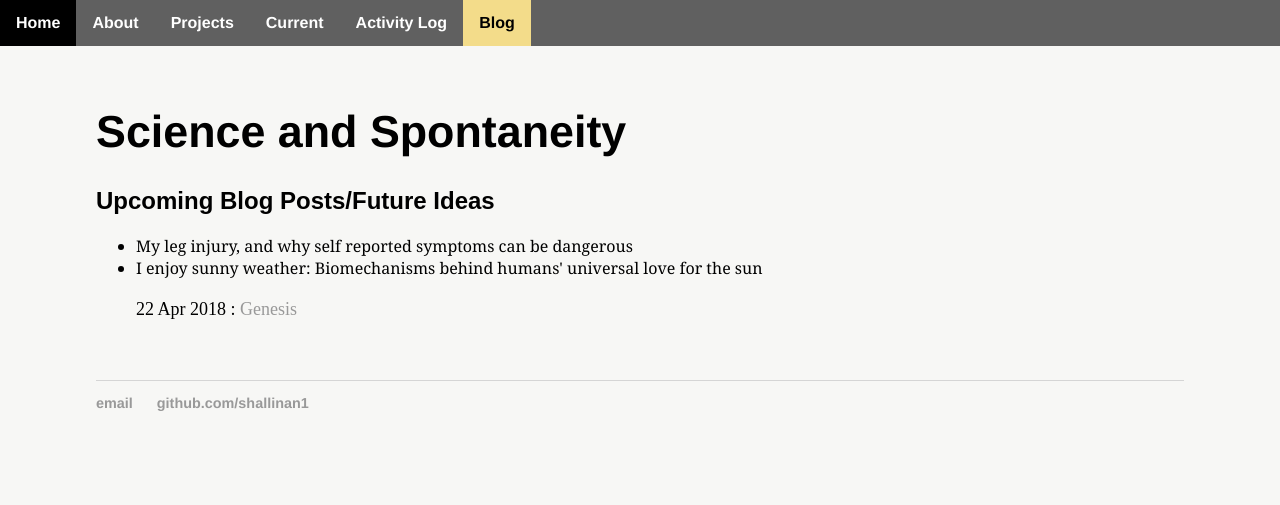
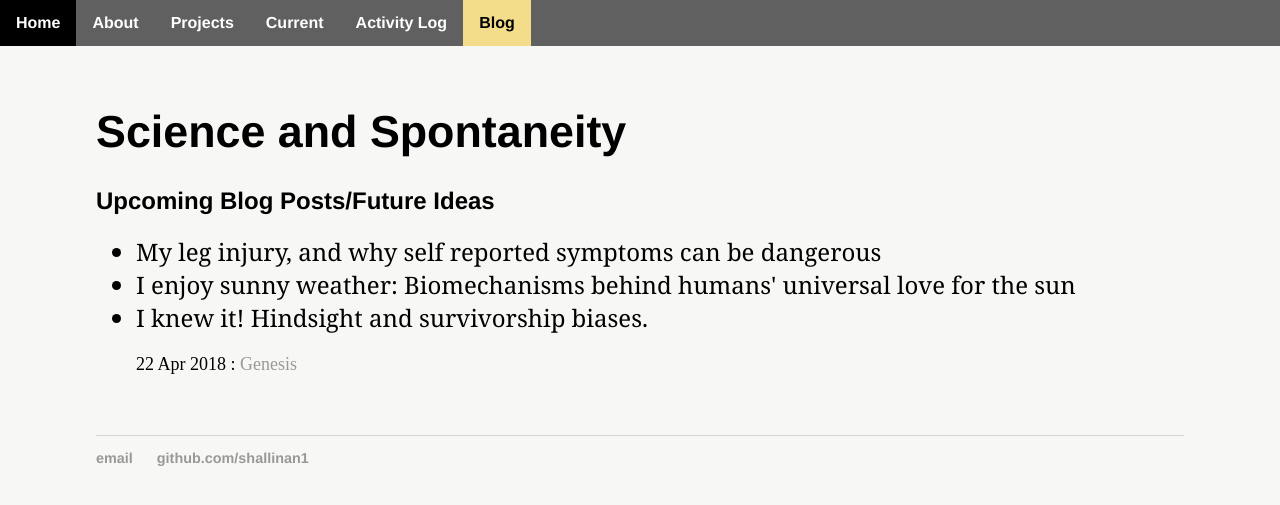
Before and after one commit to shallinan1/shallinan1.github.io, a Jekyll site: the page built from blog/index.html, in a window 1280 px wide. Shown: the top 505 px of the page. Built offline with Jekyll 4.4.1, drawn with Linux system fonts in a browser that asks for light colours.

Commit message:
update blog

```diff
--- a/blog/index.html
+++ b/blog/index.html
@@ -5,11 +5,12 @@ title: Science and Spontaneity
 
 	<h1>{{ page.title }}</h1>
 
-		<h2 style = "font-family:arial"> Upcoming Blog Posts/Future Ideas </h2>
+		<h2 style = "font-family:helvetica"> Upcoming Blog Posts/Future Ideas </h2>
 		<ul style="list-style-type:disc; font-family:Georgia">
-		<font size = 3>
+		<font size = 5>
 		  <li>My leg injury, and why self reported symptoms can be dangerous</li>
 		  <li>I enjoy sunny weather: Biomechanisms behind humans' universal love for the sun</li>
+		  <li>I knew it! Hindsight and survivorship biases.</li>
 		<font>
 		</ul>
 	<ul class="posts">
```
